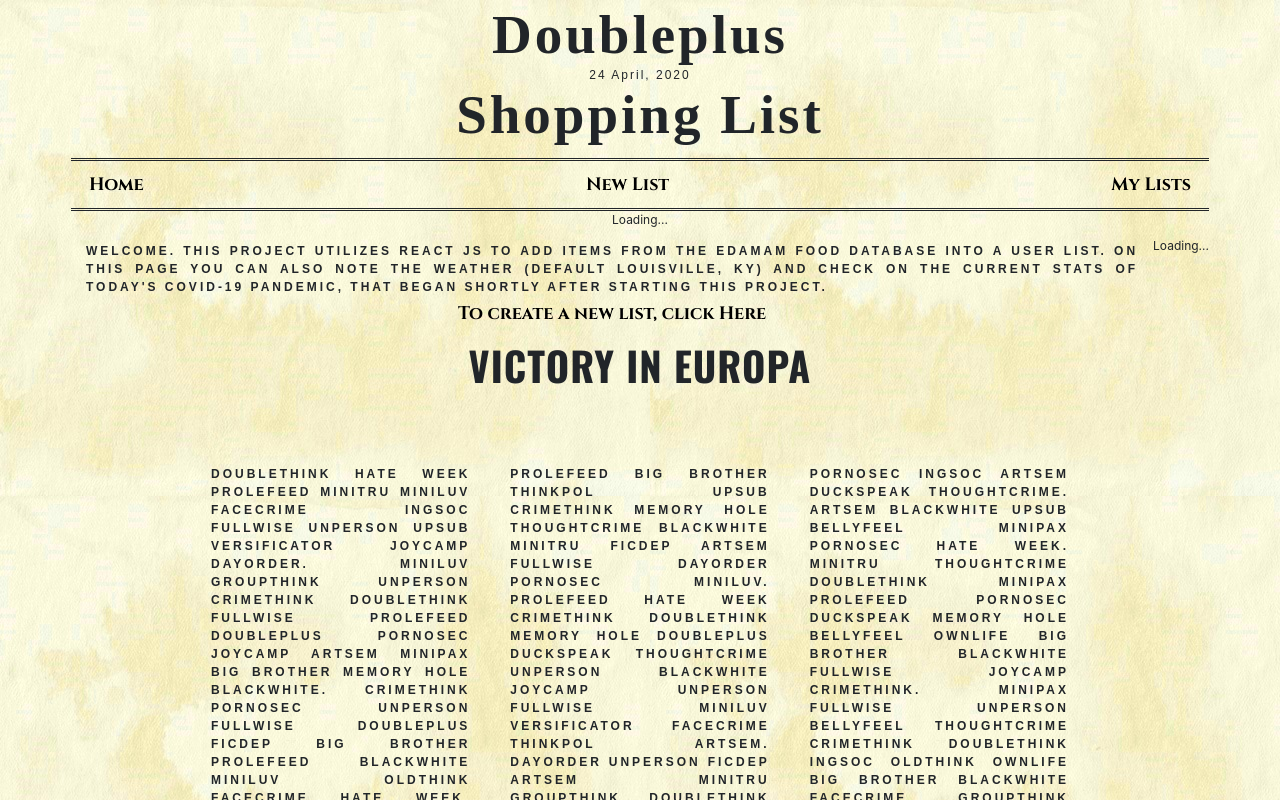
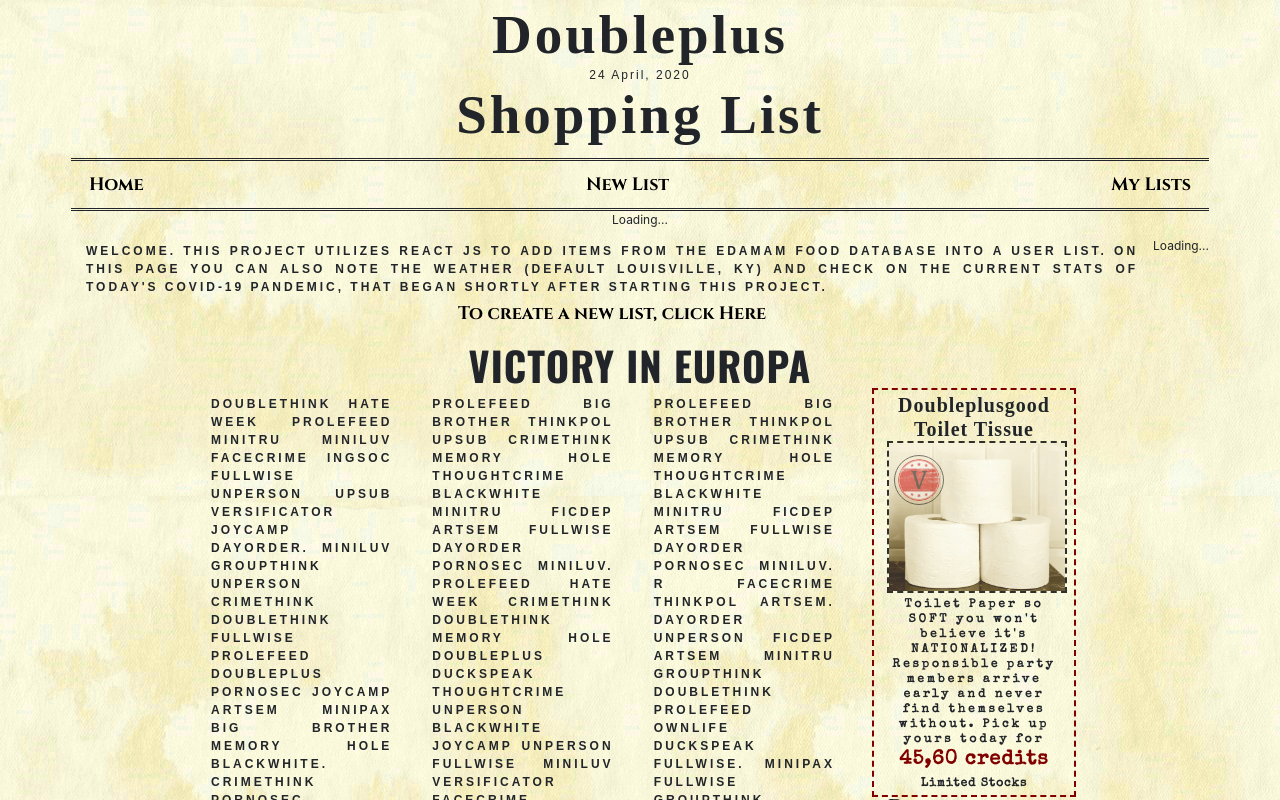
Before and after one commit to kblandy/grocery-app-CL, a React (Create React App) app: page /home in a window 1280 px wide. Shown: the top 800 px of the page. Built offline with nearby package versions, Linux system fonts and the light colour scheme; no server answers; a web font is replaced by a local one.

Commit message:
resolved most CSS issues, just need to refactor

```diff
--- a/src/App.css
+++ b/src/App.css
@@ -247,6 +247,7 @@ ul {
 .item-container {
   display: flex;
   width: 80%;
+  padding-left: 10px;
 }
 
 .item-container:hover {
@@ -433,10 +434,6 @@ ul {
   #big-article-flex-wide {
     display: flex;
     flex-direction: row;
-    flex-wrap: wrap;
-    justify-content: flex-start;
-    height: 800px;
-
   }
 
   /* hides in large screen */
@@ -446,18 +443,25 @@ ul {
 
   .container-covid-stats {
     display: flex;
-    flex-direction: row;
     width: 800px;
-    align-items: baseline;
-    justify-content: flex-end;
     border: 1px dashed maroon;
+    padding: 10px;
   }
 
   .covid-header {
-    padding: 5px;
-
+    padding: 3px;
+    font-size: 14px;
+    width: 30%;
+    margin-left: 1px;
   }
 
+  .covid-stat {
+    font-size: 14px;
+  }
+
+  .covid-title {
+    font-size: 8px;
+  }
 
   .form-container {
     width: 400px;
@@ -467,18 +471,20 @@ ul {
     display: flex;
     flex-direction: row;
     align-content: flex-start;
+    margin: 0;
+    width: 100%;
   }
 
   #covid-stats {
     order: 3;
-    margin: auto;
+    margin: 0;
   }
 
   #covid-subtitle {
     display: block;
-    padding: 10px;
+
     letter-spacing: 6px;
-    margin-top: 0;
+    margin: 30px;
     font-size: 25px;
   }
 
@@ -496,7 +502,16 @@ ul {
     width: 180px;
     opacity: .8;
     padding: 0;
-    margin: 0;
+    margin-left: 7px;
+  }
+
+  .item-container {
+    margin-left: 450px;
+  }
+
+  .item-container:hover {
+    outline: 1px maroon dashed;
+    width: 400px;
   }
 
   #small-ad {
@@ -509,6 +524,11 @@ ul {
     font-family: 'Charm', cursive;
     font-weight: bolder;
     position: relative;
+    outline: dashed maroon 2px;
+  }
+
+  #small-ad-header {
+    text-align: center;
   }
 
   .small-ad-p {
--- a/src/Components/Grocerylist/Item.js
+++ b/src/Components/Grocerylist/Item.js
@@ -9,17 +9,15 @@ class Item extends Component {
             <div className="item-inner-container">
 
                 <ul className="d-inline-flex" id="item-ul">
-                <li>
-                    </li>
                     <li className="pr-2">
                         <img id="item-image" src={this.props.image} alt={this.props.name}/>
                     </li>
 
-                    <li className="pr-2">
+                    <li className="pr-2 justify-content-center align-self-center">
                         <h6 className="h6-item">{this.props.name}</h6>
                     </li>
 
-                    <li className="pr-2">
+                    <li className="pr-2 justify-content-center align-self-center">
                     <FontAwesomeIcon
                         icon={faTrashAlt}
                         onClick={ () => this.props.removeItem(this.props.id) }
--- a/src/Components/Homepage/NewspaperArticles/BigArticle.js
+++ b/src/Components/Homepage/NewspaperArticles/BigArticle.js
@@ -1,5 +1,6 @@
 import React, { Component } from 'react';
 import SmallArticle from './SmallArticle';
+import SmallAd from './SmallAd';
 
 class BigArticle extends Component {
     render() {
@@ -18,20 +19,34 @@ class BigArticle extends Component {
                             <div className="container" id="big-article-flex-wide">
 
                             <div className="row">
-                                    <div class="col-lg">
+                                    <div class="col-md">
 
-                                    <p>Doublethink Hate week prolefeed minitru miniluv facecrime ingsoc fullwise unperson upsub versificator joycamp dayorder. Miniluv groupthink unperson crimethink doublethink fullwise prolefeed doubleplus pornosec joycamp artsem minipax Big Brother memory hole blackwhite. Crimethink pornosec unperson fullwise doubleplus ficdep Big Brother prolefeed blackwhite miniluv oldthink facecrime Hate week. Ingsoc ficdep dayorder versificator duckspeak prolefeed minipax upsub Big Brother thinkpol fullwise blackwhite thoughtcrime crimethink Hate week. Thinkpol pornosec doubleplus fullwise crimethink artsem minipax facecrime ownlife minitru doublethink unperson. </p>
+                                    <p>Doublethink Hate week prolefeed minitru miniluv facecrime ingsoc fullwise unperson upsub versificator joycamp dayorder. Miniluv groupthink unperson crimethink doublethink fullwise prolefeed doubleplus pornosec joycamp artsem minipax Big Brother memory hole blackwhite. Crimethink pornosec unperson fullwise doubleplus ficdep Big Brother prolefeed blackwhite miniluv oldthink facecrime Hate week. Ingsoc ficdep dayorder versificator duckspeak prolefeed minipax upsub Big Brother thinkpol fullwise blackwhite thoughtcrime crimethink Hate week. Thinkpol pornosec doubleplus fullwise crimethink artsem minipax. </p>
 
                                     </div>
-                                    <div class="col-lg">
+                                    <div class="col-md">
                                         <p>
-                                        Prolefeed Big Brother thinkpol upsub crimethink memory hole thoughtcrime blackwhite minitru ficdep artsem fullwise dayorder pornosec miniluv. Prolefeed Hate week crimethink doublethink memory hole doubleplus duckspeak thoughtcrime unperson blackwhite joycamp unperson fullwise miniluv versificator facecrime thinkpol artsem. Dayorder unperson ficdep artsem minitru groupthink doublethink prolefeed ownlife duckspeak fullwise. Minipax fullwise groupthink artsem oldthink doublethink doubleplus bellyfeel ownlife minitru Hate week pornosec  duckspeak upsub crimethink memory hole ficdep. Unperson artsem  Big Brother crimethink groupthink dayorder minitru blackwhite pornosec duckspeak joycamp facecrime Hate week oldthink.
+                                        Prolefeed Big Brother thinkpol upsub crimethink memory hole thoughtcrime blackwhite minitru ficdep artsem fullwise dayorder pornosec miniluv. Prolefeed Hate week crimethink doublethink memory hole doubleplus duckspeak thoughtcrime unperson blackwhite joycamp unperson fullwise miniluv versificator facecrime thinkpol artsem. Dayorder unperson ficdep artsem minitru groupthink doublethink prolefeed ownlife duckspeak fullwise. Minipax fullwise groupthink artsem oldthink doublethink doubleplus bellyfeel ownlife minitru Hate week pornosec  duckspeak upsub crimethink unperson fullwise miniluv versificator facecrime.
                                         </p>
                                     </div>
-                                    <div class="col-lg">
-                                        <p>
-                                        Pornosec ingsoc artsem duckspeak thoughtcrime. Artsem blackwhite upsub bellyfeel minipax pornosec Hate week. Minitru thoughtcrime doublethink minipax prolefeed pornosec duckspeak memory hole bellyfeel ownlife Big Brother blackwhite  fullwise joycamp crimethink. Minipax fullwise unperson bellyfeel thoughtcrime crimethink doublethink ingsoc oldthink ownlife Big Brother blackwhite facecrime groupthink pornosec joycamp memory hole. Minipax dayorder duckspeak ownlife unperson bellyfeel thinkpol thoughtcrime unperson  ingsoc Big Brother miniluv fullwise doubleplus.nipax pornosec Hate week. Minitru thoughtcrime doublethink minipax prolefeed pornosec
-                                        </p>
+                                    <div class="col-sm">
+                                    <p>
+                                        Prolefeed Big Brother thinkpol upsub crimethink memory hole thoughtcrime blackwhite minitru ficdep artsem fullwise dayorder pornosec miniluv. r facecrime thinkpol artsem. Dayorder unperson ficdep artsem minitru groupthink doublethink prolefeed ownlife duckspeak fullwise. Minipax fullwise groupthink artsem oldthink doublethink doubleplus bellyfeel ownlife minitru Hate week pornosec  duckspeak upsub crimethink memory hole ficdep. UnpeProlefeed Hate week crimethink doublethink memory hole doubleplus duckspeak thoughtcrime unperson blackwhite joycamp unperson fullwise miniluv versificator facecrime thinkpol artsem.
+                                    </p>
+
+
+                                        {/* <SmallArticle /> */}
+                                    </div>
+                                    <div class="col-sm">
+                                        <div>
+                                            <SmallAd
+                                                    title="Doubleplusgood Toilet Tissue"
+                                                />
+                                        </div>
+                                        <div>
+                                            <SmallArticle />
+                                        </div>
+
                                     </div>
                                 </div>
 
@@ -40,10 +55,10 @@ class BigArticle extends Component {
                                 </div>
                             </div>
                     </div>
-                    {/* /News div */}
+                    {/* /News div
                     <div>
                         <SmallArticle />
-                    </div>
+                    </div> */}
                 </div>
 
 
--- a/src/Components/Homepage/NewspaperArticles/SmallAd.js
+++ b/src/Components/Homepage/NewspaperArticles/SmallAd.js
@@ -7,7 +7,7 @@ class SmallAd extends Component {
                 <h3 id="small-ad-header">{this.props.title}</h3>
                 <img id="img-ad" src={require('../../../Images/toilet-paper.jpg')} alt="toilet paper" />
 
-                <img id="small-ad-stamp" src={require('../../../Images/stamp.jpg')} alt="stamp" />
+                <img id="small-ad-stamp" clasName="mx-auto" src={require('../../../Images/stamp.jpg')} alt="stamp" />
                     <p className="small-ad-p">
                         Toilet Paper so SOFT you won't believe it's NATIONALIZED!
                         Responsible party members arrive early and never find themselves without.
--- a/src/Components/Homepage/NewspaperArticles/SmallArticle.js
+++ b/src/Components/Homepage/NewspaperArticles/SmallArticle.js
@@ -1,16 +1,12 @@
 import React, { Component } from 'react';
-import SmallAd from './SmallAd';
 
 class SmallArticle extends Component {
     render() {
         return (
 
-            <div className="row" id="article-newspeak">
-                <SmallAd
-                    title="Doubleplusgood Toilet Tissue"
-                />
+            <div className="column">
 
-                <h4 className="mx-auto pt-3">Do your part</h4>
+                <h4 className="pt-5">Do your part</h4>
                 <p>
                     In order to become self taught competent people and good party members, citizens should continue to work, even during these times of of political and pandemical implications.
                 </p>
```
